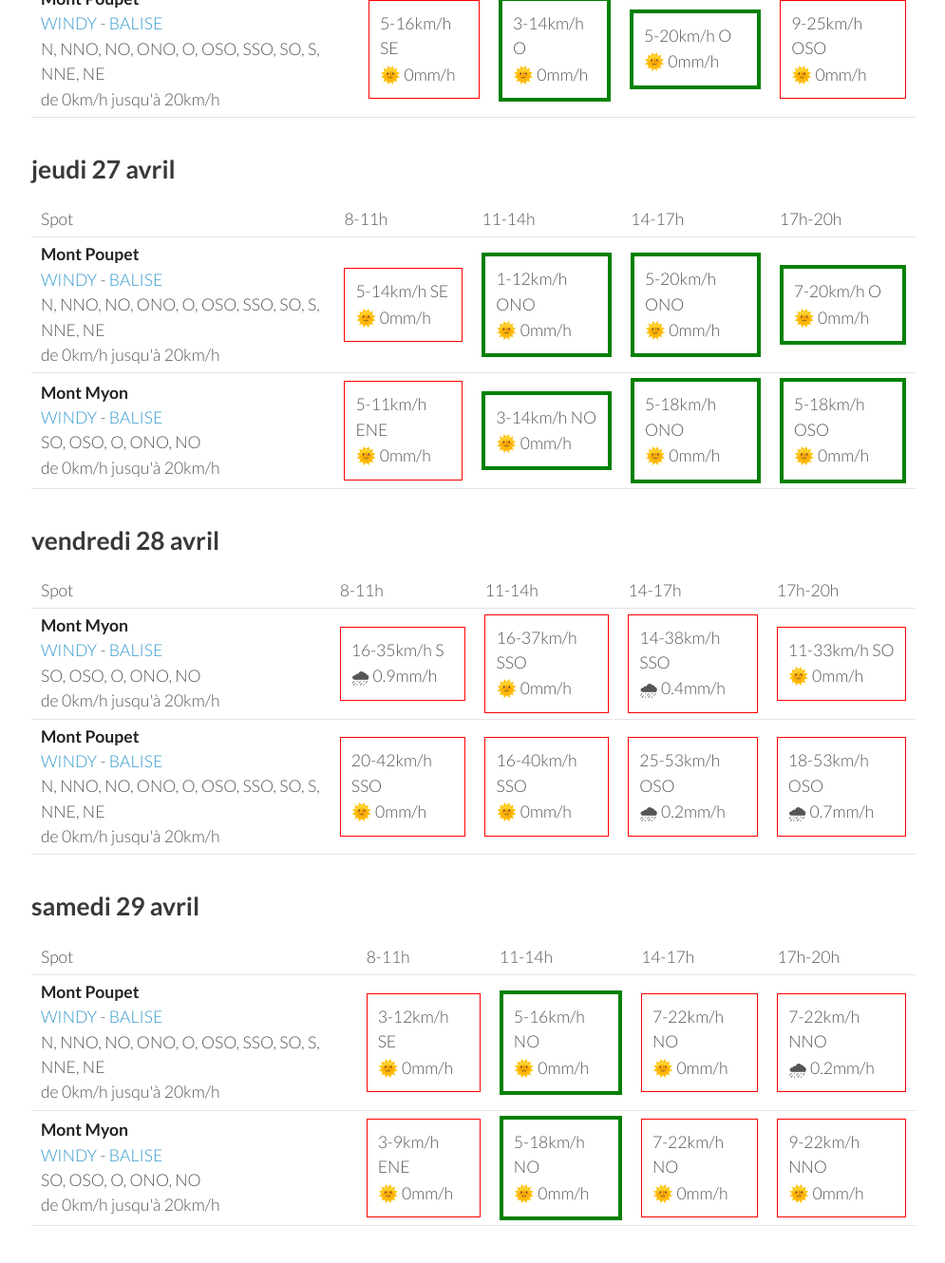
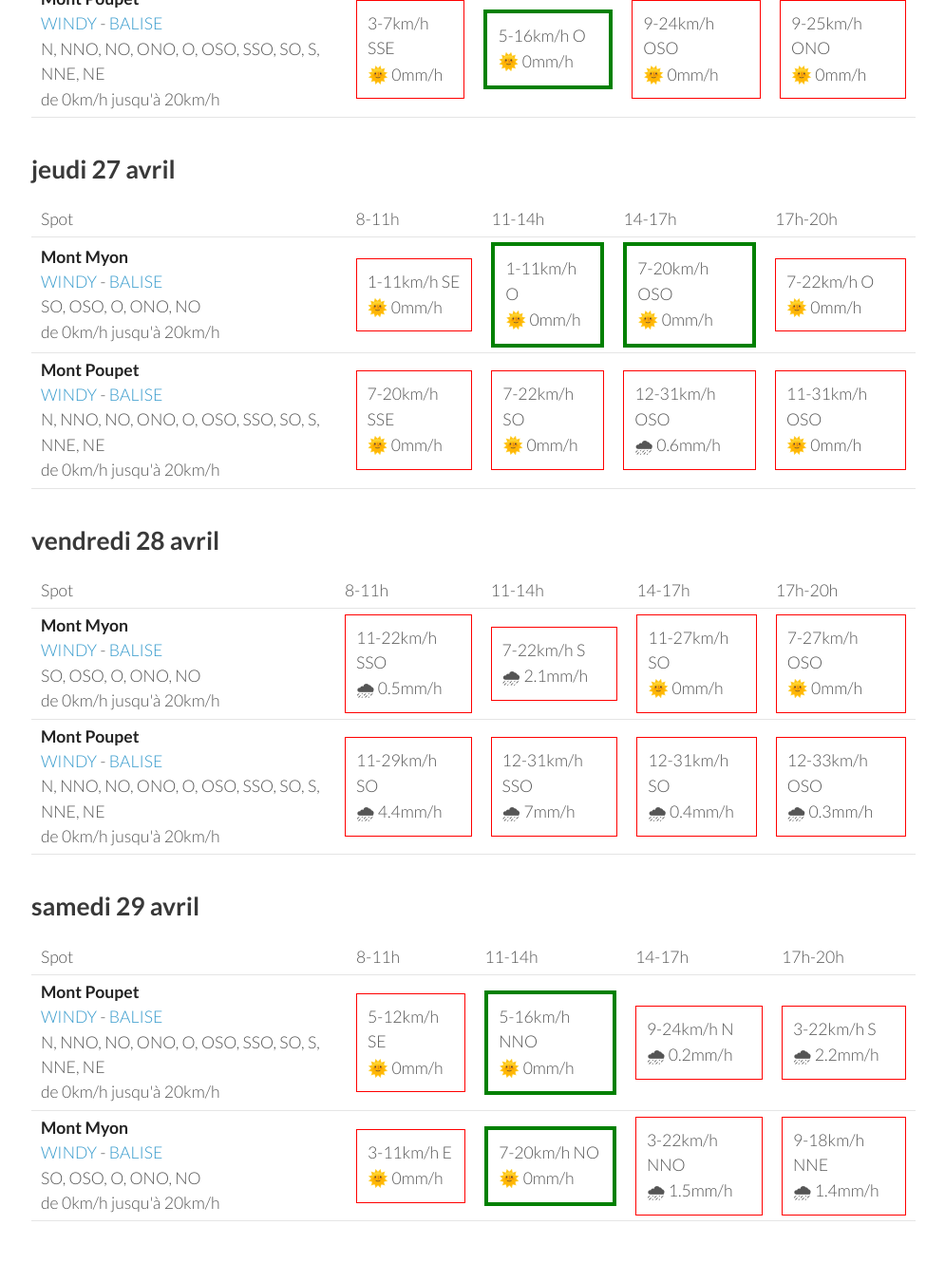
Before and after one commit to parapente-dans-le-nord/parapente-dans-le-nord.github.io, a Jekyll site: the page built from jura.markdown, in a window 1280 px wide and 1400 px high, scrolled down 1279 px. Shown: the top 1330 px of the window at 95% size, without its empty margins (25-1020 px from the left). Built offline with Jekyll 4.4.1, drawn with Linux system fonts in a browser that asks for light colours; some of the changed text lies outside the part shown.

Commit message:
update index.markdown

```diff
--- a/jura.markdown
+++ b/jura.markdown
@@ -25,18 +25,18 @@ page mise à jour le lundi 24 avril 13:20
         <td><strong>Mont Myon</strong><br><a href="https://windy.com/46.331/5.397?45.898,5.394,8,m:eWoagj8">WINDY</a> - <span class=""><a href="http://www.balisemeteo.com/balise.php?idBalise=70">BALISE</a> </span><br> <span class="vent-favorable">SO, OSO, O, ONO, NO</span><br><span class="force-vent">de 0km/h jusqu'à 20km/h</span> </td>
 
             <td><div class="not-flyable"><p>0-0km/h NA</p><p>🌧️ 0mm/h</p></div></td>
-            <td><div class="not-flyable"><p>9-24km/h OSO</p><p>🌞 0mm/h</p></div></td>
-            <td><div class="not-flyable"><p>9-25km/h O</p><p>🌞 0mm/h</p></div></td>
-            <td><div class="not-flyable"><p>7-29km/h O</p><p>🌞 0.2mm/h</p></div></td>
+            <td><div class="not-flyable"><p>0-0km/h NA</p><p>🌧️ 0mm/h</p></div></td>
+            <td><div class="not-flyable"><p>0-0km/h NA</p><p>🌧️ 0mm/h</p></div></td>
+            <td><div class="not-flyable"><p>11-25km/h O</p><p>🌞 0mm/h</p></div></td>
 
     </tr>
 <tr>
         <td><strong>Mont Poupet</strong><br><a href="https://windy.com/46.970/5.876?46.541,5.876,8">WINDY</a> - <span class=""><a href="http://www.balisemeteo.com/balise.php?idBalise=92">BALISE</a> </span><br> <span class="vent-favorable">N, NNO, NO, ONO, O, OSO, SSO, SO, S, NNE, NE</span><br><span class="force-vent">de 0km/h jusqu'à 20km/h</span> </td>
 
             <td><div class="not-flyable"><p>0-0km/h NA</p><p>🌧️ 0mm/h</p></div></td>
-            <td><div class="not-flyable"><p>14-38km/h SO</p><p>🌞 0mm/h</p></div></td>
-            <td><div class="not-flyable"><p>12-35km/h OSO</p><p>🌞 0mm/h</p></div></td>
-            <td><div class="not-flyable"><p>12-40km/h SO</p><p>🌞 0.6mm/h</p></div></td>
+            <td><div class="not-flyable"><p>0-0km/h NA</p><p>🌧️ 0mm/h</p></div></td>
+            <td><div class="not-flyable"><p>0-0km/h NA</p><p>🌧️ 0mm/h</p></div></td>
+            <td><div class="not-flyable"><p>14-37km/h OSO</p><p>🌧 0.5mm/h</p></div></td>
 
     </tr>
 
@@ -58,20 +58,20 @@ page mise à jour le lundi 24 avril 13:20
 <tr>
         <td><strong>Mont Myon</strong><br><a href="https://windy.com/46.331/5.397?45.898,5.394,8,m:eWoagj8">WINDY</a> - <span class=""><a href="http://www.balisemeteo.com/balise.php?idBalise=70">BALISE</a> </span><br> <span class="vent-favorable">SO, OSO, O, ONO, NO</span><br><span class="force-vent">de 0km/h jusqu'à 20km/h</span> </td>
 
-            <td><div class="not-flyable"><p>9-25km/h OSO</p><p>🌞 0mm/h</p></div></td>
-            <td><div class="flyable"><p>7-20km/h O</p><p>🌞 0mm/h</p></div></td>
-            <td><div class="not-flyable"><p>5-27km/h OSO</p><p>🌧 1.2mm/h</p></div></td>
-            <td><div class="not-flyable"><p>9-24km/h ONO</p><p>🌞 0mm/h</p></div></td>
+            <td><div class="not-flyable"><p>11-33km/h OSO</p><p>🌞 0mm/h</p></div></td>
+            <td><div class="not-flyable"><p>7-24km/h O</p><p>🌧 0.4mm/h</p></div></td>
+            <td><div class="not-flyable"><p>7-25km/h ONO</p><p>🌞 0mm/h</p></div></td>
+            <td><div class="not-flyable"><p>11-31km/h ONO</p><p>🌞 0mm/h</p></div></td>
 
 
     </tr>
 <tr>
         <td><strong>Mont Poupet</strong><br><a href="https://windy.com/46.970/5.876?46.541,5.876,8">WINDY</a> - <span class=""><a href="http://www.balisemeteo.com/balise.php?idBalise=92">BALISE</a> </span><br> <span class="vent-favorable">N, NNO, NO, ONO, O, OSO, SSO, SO, S, NNE, NE</span><br><span class="force-vent">de 0km/h jusqu'à 20km/h</span> </td>
 
-            <td><div class="not-flyable"><p>14-40km/h OSO</p><p>🌧 3.3mm/h</p></div></td>
-            <td><div class="not-flyable"><p>11-25km/h OSO</p><p>🌧 0.9mm/h</p></div></td>
-            <td><div class="not-flyable"><p>7-29km/h O</p><p>🌧 1.9mm/h</p></div></td>
-            <td><div class="not-flyable"><p>9-24km/h O</p><p>🌧 0.4mm/h</p></div></td>
+            <td><div class="not-flyable"><p>14-42km/h OSO</p><p>🌧 1.9mm/h</p></div></td>
+            <td><div class="not-flyable"><p>9-27km/h OSO</p><p>🌧 3mm/h</p></div></td>
+            <td><div class="not-flyable"><p>11-37km/h O</p><p>🌧 1.4mm/h</p></div></td>
+            <td><div class="not-flyable"><p>11-25km/h O</p><p>🌞 0mm/h</p></div></td>
 
 
     </tr>
@@ -94,20 +94,20 @@ page mise à jour le lundi 24 avril 13:20
 <tr>
         <td><strong>Mont Myon</strong><br><a href="https://windy.com/46.331/5.397?45.898,5.394,8,m:eWoagj8">WINDY</a> - <span class=""><a href="http://www.balisemeteo.com/balise.php?idBalise=70">BALISE</a> </span><br> <span class="vent-favorable">SO, OSO, O, ONO, NO</span><br><span class="force-vent">de 0km/h jusqu'à 20km/h</span> </td>
 
-            <td><div class="not-flyable"><p>1-9km/h SE</p><p>🌞 0mm/h</p></div></td>
-            <td><div class="flyable"><p>5-14km/h O</p><p>🌞 0mm/h</p></div></td>
-            <td><div class="flyable"><p>3-16km/h OSO</p><p>🌞 0mm/h</p></div></td>
-            <td><div class="flyable"><p>1-14km/h NO</p><p>🌞 0mm/h</p></div></td>
+            <td><div class="not-flyable"><p>3-3km/h ESE</p><p>🌞 0mm/h</p></div></td>
+            <td><div class="flyable"><p>3-11km/h OSO</p><p>🌞 0mm/h</p></div></td>
+            <td><div class="flyable"><p>5-18km/h OSO</p><p>🌞 0mm/h</p></div></td>
+            <td><div class="not-flyable"><p>3-22km/h O</p><p>🌞 0mm/h</p></div></td>
 
 
     </tr>
 <tr>
         <td><strong>Mont Poupet</strong><br><a href="https://windy.com/46.970/5.876?46.541,5.876,8">WINDY</a> - <span class=""><a href="http://www.balisemeteo.com/balise.php?idBalise=92">BALISE</a> </span><br> <span class="vent-favorable">N, NNO, NO, ONO, O, OSO, SSO, SO, S, NNE, NE</span><br><span class="force-vent">de 0km/h jusqu'à 20km/h</span> </td>
 
-            <td><div class="not-flyable"><p>5-16km/h SE</p><p>🌞 0mm/h</p></div></td>
-            <td><div class="flyable"><p>3-14km/h O</p><p>🌞 0mm/h</p></div></td>
-            <td><div class="flyable"><p>5-20km/h O</p><p>🌞 0mm/h</p></div></td>
-            <td><div class="not-flyable"><p>9-25km/h OSO</p><p>🌞 0mm/h</p></div></td>
+            <td><div class="not-flyable"><p>3-7km/h SSE</p><p>🌞 0mm/h</p></div></td>
+            <td><div class="flyable"><p>5-16km/h O</p><p>🌞 0mm/h</p></div></td>
+            <td><div class="not-flyable"><p>9-24km/h OSO</p><p>🌞 0mm/h</p></div></td>
+            <td><div class="not-flyable"><p>9-25km/h ONO</p><p>🌞 0mm/h</p></div></td>
 
 
     </tr>
@@ -128,22 +128,22 @@ page mise à jour le lundi 24 avril 13:20
       <td>17h-20h</td>
     </tr>
 <tr>
-        <td><strong>Mont Poupet</strong><br><a href="https://windy.com/46.970/5.876?46.541,5.876,8">WINDY</a> - <span class=""><a href="http://www.balisemeteo.com/balise.php?idBalise=92">BALISE</a> </span><br> <span class="vent-favorable">N, NNO, NO, ONO, O, OSO, SSO, SO, S, NNE, NE</span><br><span class="force-vent">de 0km/h jusqu'à 20km/h</span> </td>
+        <td><strong>Mont Myon</strong><br><a href="https://windy.com/46.331/5.397?45.898,5.394,8,m:eWoagj8">WINDY</a> - <span class=""><a href="http://www.balisemeteo.com/balise.php?idBalise=70">BALISE</a> </span><br> <span class="vent-favorable">SO, OSO, O, ONO, NO</span><br><span class="force-vent">de 0km/h jusqu'à 20km/h</span> </td>
 
-            <td><div class="not-flyable"><p>5-14km/h SE</p><p>🌞 0mm/h</p></div></td>
-            <td><div class="flyable"><p>1-12km/h ONO</p><p>🌞 0mm/h</p></div></td>
-            <td><div class="flyable"><p>5-20km/h ONO</p><p>🌞 0mm/h</p></div></td>
-            <td><div class="flyable"><p>7-20km/h O</p><p>🌞 0mm/h</p></div></td>
+            <td><div class="not-flyable"><p>1-11km/h SE</p><p>🌞 0mm/h</p></div></td>
+            <td><div class="flyable"><p>1-11km/h O</p><p>🌞 0mm/h</p></div></td>
+            <td><div class="flyable"><p>7-20km/h OSO</p><p>🌞 0mm/h</p></div></td>
+            <td><div class="not-flyable"><p>7-22km/h O</p><p>🌞 0mm/h</p></div></td>
 
 
     </tr>
 <tr>
-        <td><strong>Mont Myon</strong><br><a href="https://windy.com/46.331/5.397?45.898,5.394,8,m:eWoagj8">WINDY</a> - <span class=""><a href="http://www.balisemeteo.com/balise.php?idBalise=70">BALISE</a> </span><br> <span class="vent-favorable">SO, OSO, O, ONO, NO</span><br><span class="force-vent">de 0km/h jusqu'à 20km/h</span> </td>
+        <td><strong>Mont Poupet</strong><br><a href="https://windy.com/46.970/5.876?46.541,5.876,8">WINDY</a> - <span class=""><a href="http://www.balisemeteo.com/balise.php?idBalise=92">BALISE</a> </span><br> <span class="vent-favorable">N, NNO, NO, ONO, O, OSO, SSO, SO, S, NNE, NE</span><br><span class="force-vent">de 0km/h jusqu'à 20km/h</span> </td>
 
-            <td><div class="not-flyable"><p>5-11km/h ENE</p><p>🌞 0mm/h</p></div></td>
-            <td><div class="flyable"><p>3-14km/h NO</p><p>🌞 0mm/h</p></div></td>
-            <td><div class="flyable"><p>5-18km/h ONO</p><p>🌞 0mm/h</p></div></td>
-            <td><div class="flyable"><p>5-18km/h OSO</p><p>🌞 0mm/h</p></div></td>
+            <td><div class="not-flyable"><p>7-20km/h SSE</p><p>🌞 0mm/h</p></div></td>
+            <td><div class="not-flyable"><p>7-22km/h SO</p><p>🌞 0mm/h</p></div></td>
+            <td><div class="not-flyable"><p>12-31km/h OSO</p><p>🌧 0.6mm/h</p></div></td>
+            <td><div class="not-flyable"><p>11-31km/h OSO</p><p>🌞 0mm/h</p></div></td>
 
 
     </tr>
@@ -166,20 +166,20 @@ page mise à jour le lundi 24 avril 13:20
 <tr>
         <td><strong>Mont Myon</strong><br><a href="https://windy.com/46.331/5.397?45.898,5.394,8,m:eWoagj8">WINDY</a> - <span class=""><a href="http://www.balisemeteo.com/balise.php?idBalise=70">BALISE</a> </span><br> <span class="vent-favorable">SO, OSO, O, ONO, NO</span><br><span class="force-vent">de 0km/h jusqu'à 20km/h</span> </td>
 
-            <td><div class="not-flyable"><p>16-35km/h S</p><p>🌧 0.9mm/h</p></div></td>
-            <td><div class="not-flyable"><p>16-37km/h SSO</p><p>🌞 0mm/h</p></div></td>
-            <td><div class="not-flyable"><p>14-38km/h SSO</p><p>🌧 0.4mm/h</p></div></td>
-            <td><div class="not-flyable"><p>11-33km/h SO</p><p>🌞 0mm/h</p></div></td>
+            <td><div class="not-flyable"><p>11-22km/h SSO</p><p>🌧 0.5mm/h</p></div></td>
+            <td><div class="not-flyable"><p>7-22km/h S</p><p>🌧 2.1mm/h</p></div></td>
+            <td><div class="not-flyable"><p>11-27km/h SO</p><p>🌞 0mm/h</p></div></td>
+            <td><div class="not-flyable"><p>7-27km/h OSO</p><p>🌞 0mm/h</p></div></td>
 
 
     </tr>
 <tr>
         <td><strong>Mont Poupet</strong><br><a href="https://windy.com/46.970/5.876?46.541,5.876,8">WINDY</a> - <span class=""><a href="http://www.balisemeteo.com/balise.php?idBalise=92">BALISE</a> </span><br> <span class="vent-favorable">N, NNO, NO, ONO, O, OSO, SSO, SO, S, NNE, NE</span><br><span class="force-vent">de 0km/h jusqu'à 20km/h</span> </td>
 
-            <td><div class="not-flyable"><p>20-42km/h SSO</p><p>🌞 0mm/h</p></div></td>
-            <td><div class="not-flyable"><p>16-40km/h SSO</p><p>🌞 0mm/h</p></div></td>
-            <td><div class="not-flyable"><p>25-53km/h OSO</p><p>🌧 0.2mm/h</p></div></td>
-            <td><div class="not-flyable"><p>18-53km/h OSO</p><p>🌧 0.7mm/h</p></div></td>
+            <td><div class="not-flyable"><p>11-29km/h SO</p><p>🌧 4.4mm/h</p></div></td>
+            <td><div class="not-flyable"><p>12-31km/h SSO</p><p>🌧 7mm/h</p></div></td>
+            <td><div class="not-flyable"><p>12-31km/h SO</p><p>🌧 0.4mm/h</p></div></td>
+            <td><div class="not-flyable"><p>12-33km/h OSO</p><p>🌧 0.3mm/h</p></div></td>
 
 
     </tr>
@@ -202,20 +202,20 @@ page mise à jour le lundi 24 avril 13:20
 <tr>
         <td><strong>Mont Poupet</strong><br><a href="https://windy.com/46.970/5.876?46.541,5.876,8">WINDY</a> - <span class=""><a href="http://www.balisemeteo.com/balise.php?idBalise=92">BALISE</a> </span><br> <span class="vent-favorable">N, NNO, NO, ONO, O, OSO, SSO, SO, S, NNE, NE</span><br><span class="force-vent">de 0km/h jusqu'à 20km/h</span> </td>
 
-            <td><div class="not-flyable"><p>3-12km/h SE</p><p>🌞 0mm/h</p></div></td>
-            <td><div class="flyable"><p>5-16km/h NO</p><p>🌞 0mm/h</p></div></td>
-            <td><div class="not-flyable"><p>7-22km/h NO</p><p>🌞 0mm/h</p></div></td>
-            <td><div class="not-flyable"><p>7-22km/h NNO</p><p>🌧 0.2mm/h</p></div></td>
+            <td><div class="not-flyable"><p>5-12km/h SE</p><p>🌞 0mm/h</p></div></td>
+            <td><div class="flyable"><p>5-16km/h NNO</p><p>🌞 0mm/h</p></div></td>
+            <td><div class="not-flyable"><p>9-24km/h N</p><p>🌧 0.2mm/h</p></div></td>
+            <td><div class="not-flyable"><p>3-22km/h S</p><p>🌧 2.2mm/h</p></div></td>
 
 
     </tr>
 <tr>
         <td><strong>Mont Myon</strong><br><a href="https://windy.com/46.331/5.397?45.898,5.394,8,m:eWoagj8">WINDY</a> - <span class=""><a href="http://www.balisemeteo.com/balise.php?idBalise=70">BALISE</a> </span><br> <span class="vent-favorable">SO, OSO, O, ONO, NO</span><br><span class="force-vent">de 0km/h jusqu'à 20km/h</span> </td>
 
-            <td><div class="not-flyable"><p>3-9km/h ENE</p><p>🌞 0mm/h</p></div></td>
-            <td><div class="flyable"><p>5-18km/h NO</p><p>🌞 0mm/h</p></div></td>
-            <td><div class="not-flyable"><p>7-22km/h NO</p><p>🌞 0mm/h</p></div></td>
-            <td><div class="not-flyable"><p>9-22km/h NNO</p><p>🌞 0mm/h</p></div></td>
+            <td><div class="not-flyable"><p>3-11km/h E</p><p>🌞 0mm/h</p></div></td>
+            <td><div class="flyable"><p>7-20km/h NO</p><p>🌞 0mm/h</p></div></td>
+            <td><div class="not-flyable"><p>3-22km/h NNO</p><p>🌧 1.5mm/h</p></div></td>
+            <td><div class="not-flyable"><p>9-18km/h NNE</p><p>🌧 1.4mm/h</p></div></td>
 
 
     </tr>
```
Also changed, not shown: other parts of jura.markdown (+1 -1 lines).
